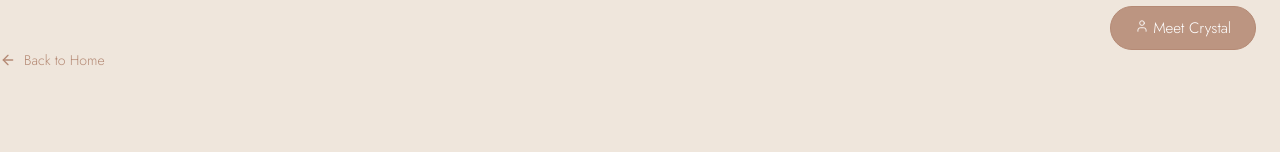
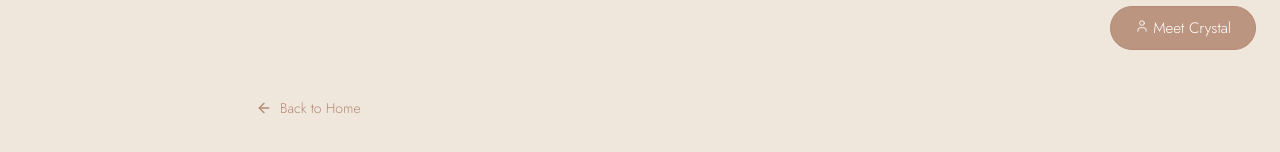
Before and after one commit to Cedwards2527/crystal_light_and_lore, a React (Vite) app in the folder crystal_light_and_lore/: page /about in a window 1280 px wide. Shown: the part 402-554 px from the top of the page. Built offline with nearby package versions, Linux system fonts and the light colour scheme.

Commit message:
Position home button

```diff
--- a/crystal_light_and_lore/src/components/BackToHome/BackToHome..jsx
+++ b/crystal_light_and_lore/src/components/BackToHome/BackToHome..jsx
@@ -4,9 +4,11 @@ import "./BackToHome.css";
 
 function BackToHome() {
   return (
-    <Link to="/" className="back__to-home">
-      <ArrowLeft className="arrow__left" /> Back to Home
-    </Link>
+    <div className="back__to-home-container">
+      <Link to="/" className="back__to-home">
+        <ArrowLeft className="arrow__left" /> Back to Home
+      </Link>
+    </div>
   );
 }
 
--- a/crystal_light_and_lore/src/components/BackToHome/BackToHome.css
+++ b/crystal_light_and_lore/src/components/BackToHome/BackToHome.css
@@ -1,17 +1,25 @@
+.back__to-home-container {
+  padding-top: 3rem;
+  padding-left: 1rem;
+  padding-right: 1rem;
+  max-width: 48rem;
+  margin: 0 auto;
+}
+
 .back__to-home {
   font-family: Jost, sans-serif;
+  display: inline-flex;
   font-size: 0.875rem;
   font-weight: 300;
-  display: inline-flex;
   align-items: center;
   gap: 0.5rem;
   color: #b58a75;
   text-decoration: none;
   margin-bottom: 2.5rem;
-  transition: opacity 0.3 ease;
+  transition: opacity 0.3s ease;
 }
 
-.back-to-home:hover {
+.back__to-home:hover {
   opacity: 0.7;
 }
 
```
